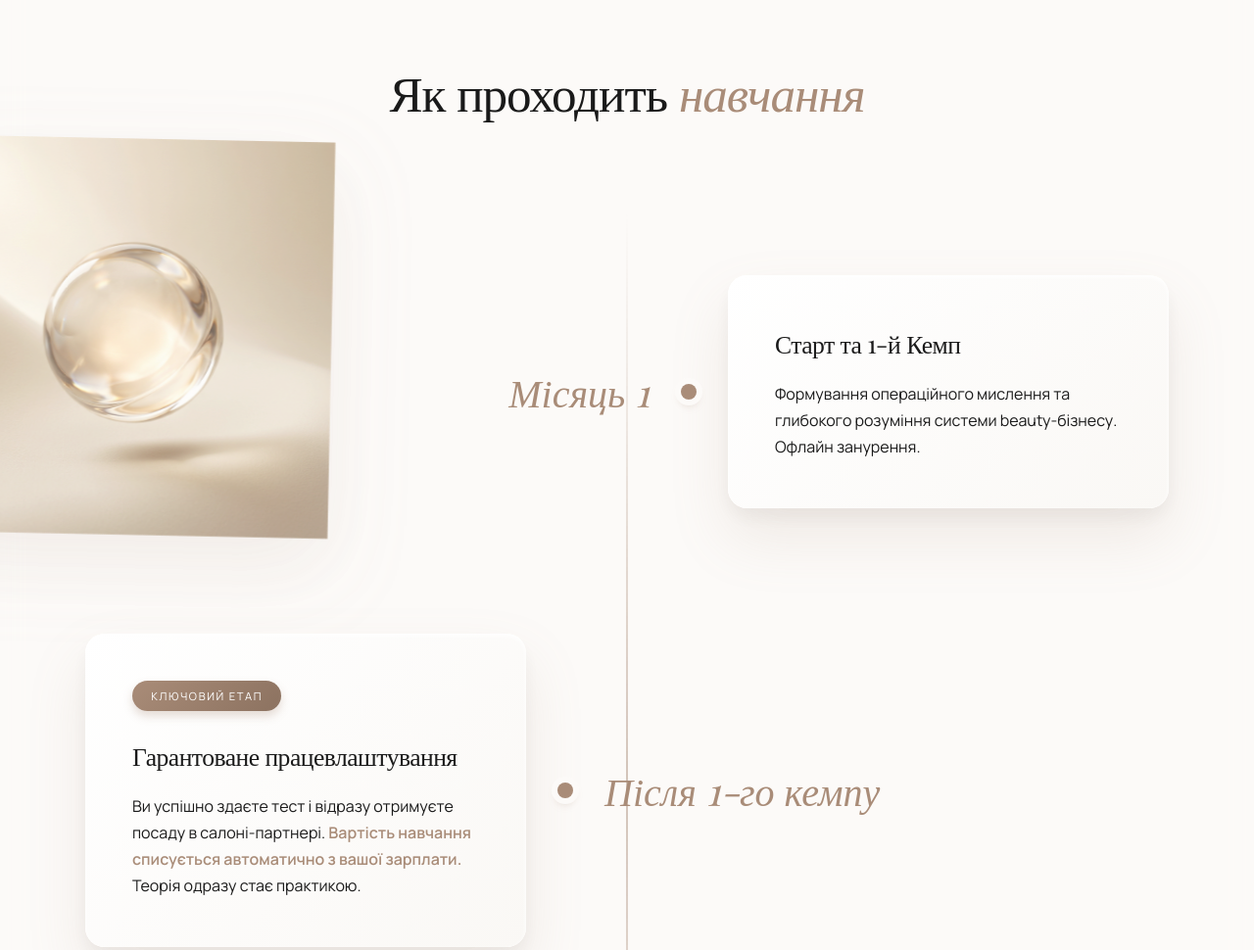
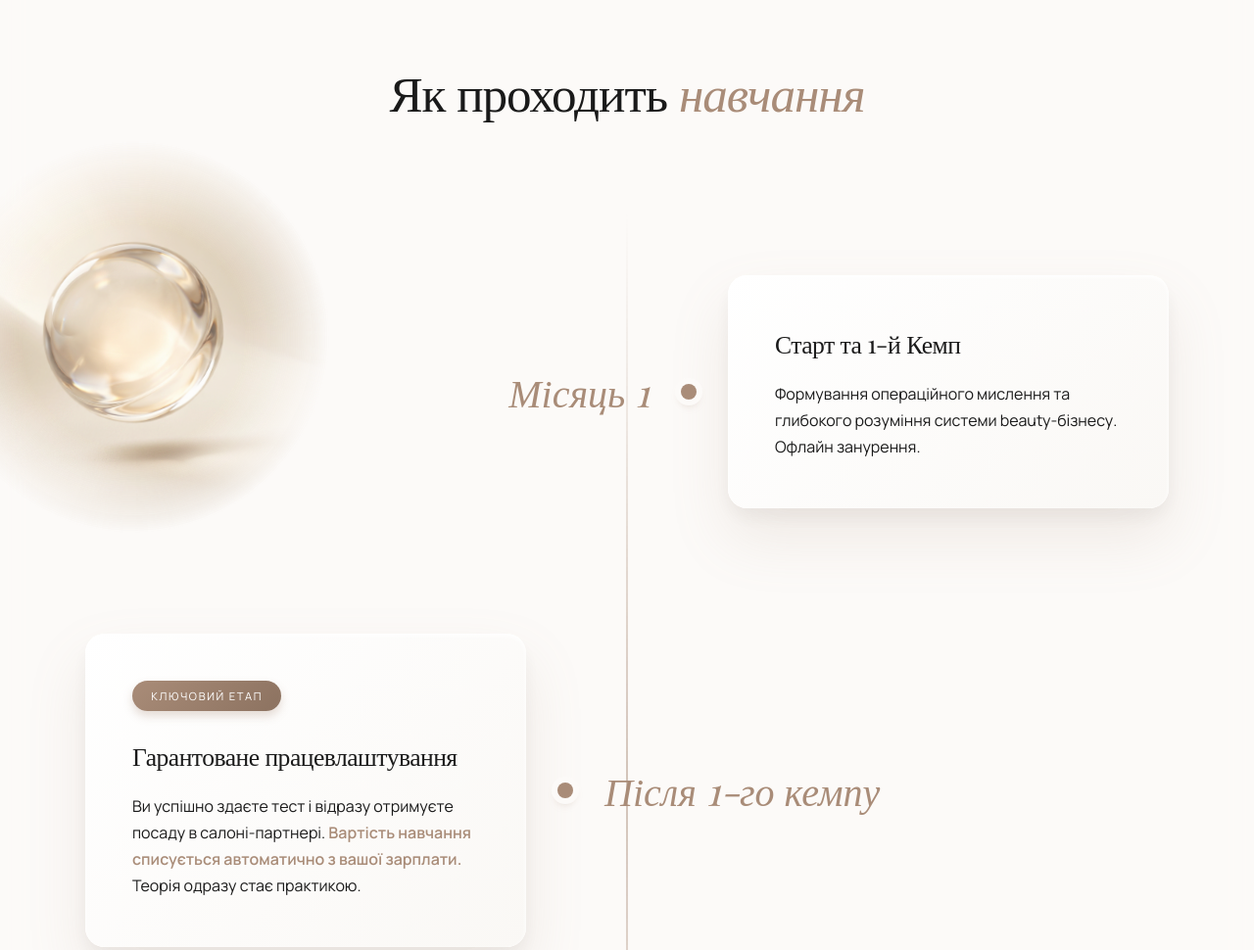
Before and after one commit to dehhaa13-collab/Top-Studio-Manager, a website built with Vite: page index.html in a window 1280 px wide. Shown: the part 1900-2870 px from the top of the page at 98% size. Built offline with nearby package versions, Linux system fonts and the light colour scheme; a web font is replaced by a local one.

Commit message:
Fix CSS mask for 3D elements and remove fixed background to fix Safari jitter

```diff
--- a/style.css
+++ b/style.css
@@ -64,6 +64,8 @@ body {
   mix-blend-mode: multiply; /* Blends the image's cream background with the page */
   pointer-events: none;
   filter: drop-shadow(0 30px 40px rgba(169, 140, 120, 0.15));
+  -webkit-mask-image: radial-gradient(circle, black 40%, transparent 70%);
+  mask-image: radial-gradient(circle, black 40%, transparent 70%);
 }
 
 .float-orb {
@@ -630,7 +632,6 @@ h1 em, h2 em, h3 em {
   min-height: 100vh;
   background-size: cover;
   background-position: center;
-  background-attachment: fixed;
   position: relative;
   display: flex;
   align-items: center;
```
